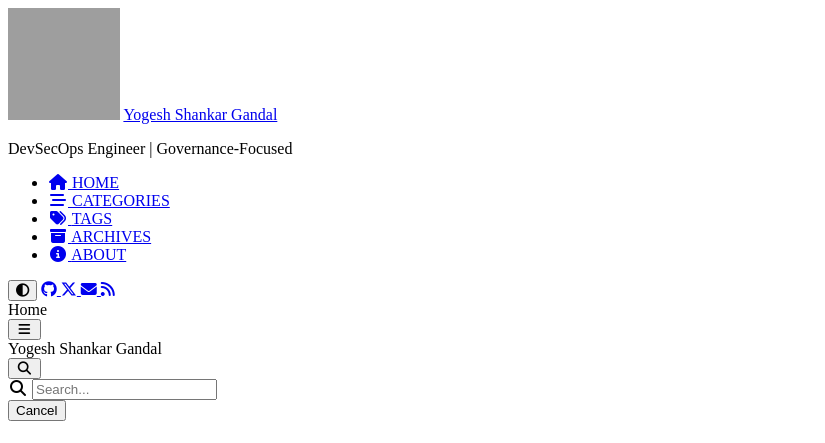
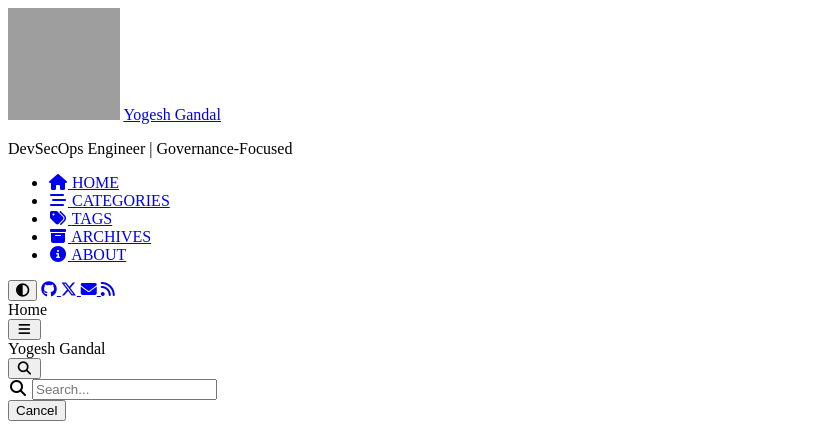
Before and after one commit to gandalops/portfolio-chirpy, a Jekyll site: the page built from index.html, in a window 1280 px wide. Shown: the top 443 px of the page, without its empty margins (0-825 px from the left). Built offline with Jekyll 4.4.1, drawn with Linux system fonts in a browser that asks for light colours; cached includes are drawn as plain includes; grey boxes are pictures that could not be loaded.

```diff
--- a/_config.yml
+++ b/_config.yml
@@ -9,12 +9,12 @@ theme: jekyll-theme-chirpy
 lang: en
 
 # Change to your timezone › https://kevinnovak.github.io/Time-Zone-Picker
-timezone: Asia/Shanghai
+timezone: Europe/Berlin
 
 # jekyll-seo-tag settings › https://github.com/jekyll/jekyll-seo-tag/blob/master/docs/usage.md
 # ↓ --------------------------
 
-title: Yogesh Shankar Gandal # the main title
+title: Yogesh Gandal # the main title
 
 tagline: DevSecOps Engineer | Governance-Focused  # it will display as the subtitle
 
@@ -76,7 +76,7 @@ analytics:
 
 # Page views settings
 pageviews:
-  provider: "" # now only supports 'goatcounter'
+  provider: # now only supports 'goatcounter'
 
 # Prefer color scheme setting.
 #
@@ -96,7 +96,7 @@ theme_mode: # [light | dark]
 # will be added to all media resources (site avatar, posts' images, audio and video files) paths starting with '/'
 #
 # e.g. 'https://cdn.com'
-cdn: "" # fill in your CDN endpoint, it is used to speed up media delivery (images, audio, etc.) by pointing them to a CDN (Content Delivery Network)
+cdn:  # fill in your CDN endpoint, it is used to speed up media delivery (images, audio, etc.) by pointing them to a CDN (Content Delivery Network)
 # You can host assets on Cloudflare Images, Netlify, or an S3 bucket
 
 # the avatar on sidebar, support local or CORS resources
@@ -111,7 +111,7 @@ toc: true
 
 comments:
   # Global switch for the post-comment system. Keeping it empty means disabled.
-  provider: # [disqus | utterances | giscus]
+  provider: giscus # [disqus | utterances | giscus]
   # The provider options are as follows:
   disqus:
     shortname: # fill with the Disqus shortname. › https://help.disqus.com/en/articles/1717111-what-s-a-shortname
```
